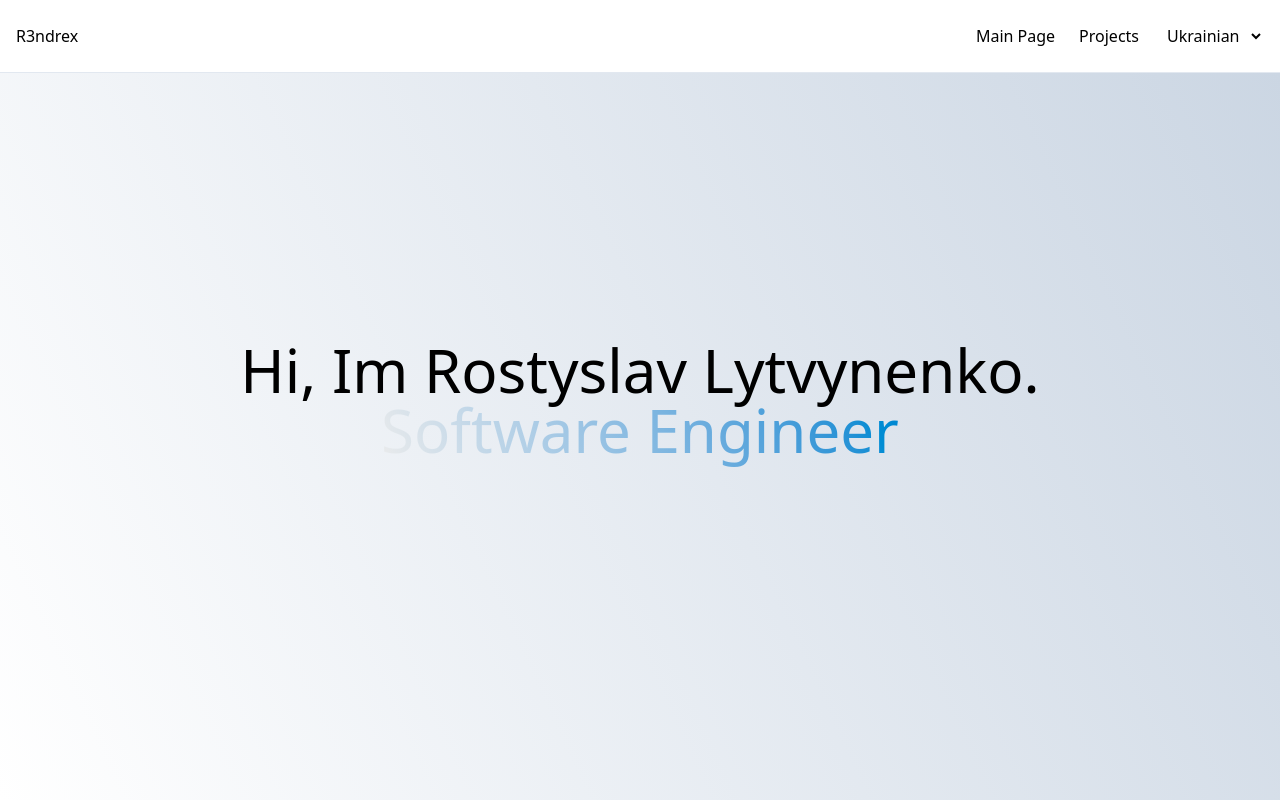
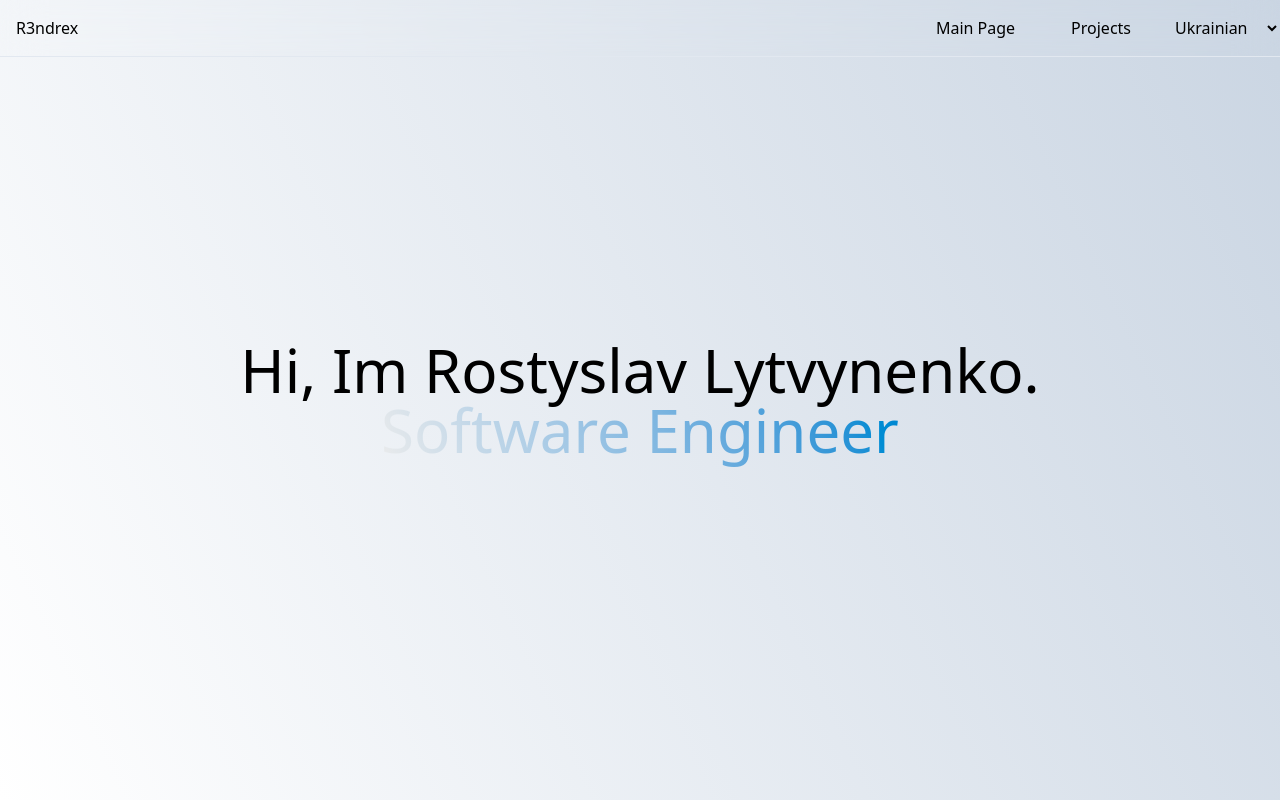
Before and after one commit to R3ndrex/Portfolio, a React (Vite) app: page / in a window 1280 px wide. Shown: the top 800 px of the page. Built offline with nearby package versions, Linux system fonts and the light colour scheme.

Commit message:
Change hjeader to transparent gray blur and add on hover bottom border, remove outline in select

```diff
--- a/src/App.css
+++ b/src/App.css
@@ -13,6 +13,10 @@
     );
     color: transparent;
     background-clip: text;
+}
+header {
+    background-image: rgb(206, 206, 206);
+    backdrop-filter: blur(20px);
 }
 
 .link {
@@ -38,9 +42,15 @@
 }
 nav {
     > *:hover {
-        color: oklch(74.6% 0.16 232.661);
+        padding-bottom: calc(1rem - 3px);
+        border-bottom: 3px solid oklch(74.6% 0.16 232.661);
     }
 }
+
+select:focus {
+    outline: none;
+}
+
 img:hover + .tooltip {
     display: block;
 }
--- a/src/components/Header.jsx
+++ b/src/components/Header.jsx
@@ -5,17 +5,17 @@ const languages = [{ value: "ukr", title: "Ukrainian" }];
 export default function Header() {
     const { t, i18n } = useTranslation();
     return (
-        <header className="flex border-b-1 z-1 border-slate-200 p-[1rem] items-center justify-between fixed w-[100%] bg-white">
-            <h1>R3ndrex</h1>
+        <header className="flex border-b-1 z-1 border-slate-200 items-center justify-between fixed w-[100%] bg-transparent">
+            <h1 className="p-[1rem]">R3ndrex</h1>
             <nav className="flex gap-6">
-                <a className="flex items-center" href="#">
+                <a className="flex items-center p-[1rem]" href="#">
                     {t("Main Page")}
                 </a>
-                <a className="flex items-center" href="#projects">
+                <a className="flex items-center p-[1rem]" href="#projects">
                     {t("Projects")}
                 </a>
                 <select
-                    className="p-2 pl-0"
+                    className="p-[1rem] pl-0"
                     onChange={(e) => i18n.changeLanguage(e.target.value)}
                     name="languageList"
                     id="languageList"
```
